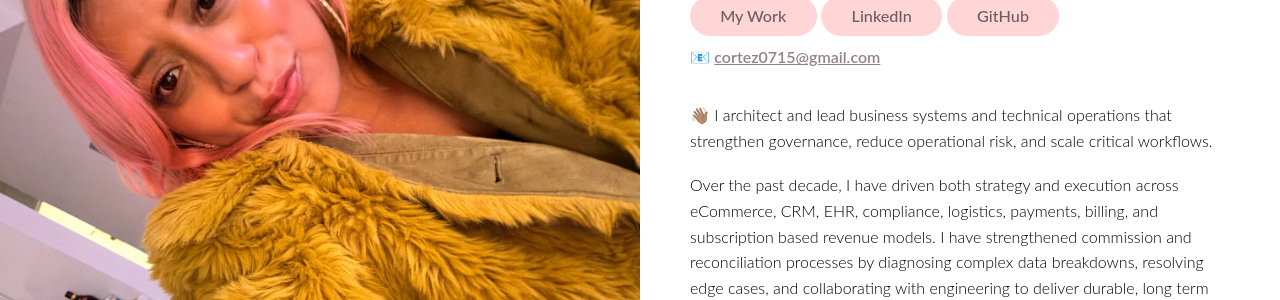
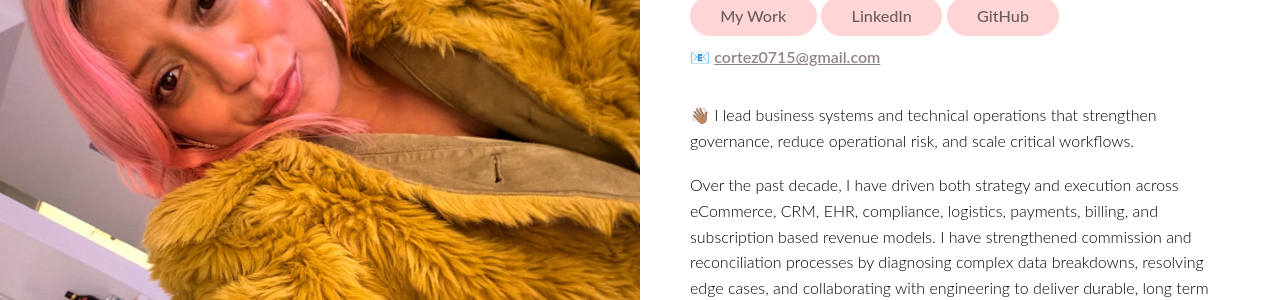
Before and after one commit to lylyco/lylyco.github.io, a Jekyll site: the page built from index.html, in a window 1280 px wide. Shown: the part 283-583 px from the top of the page. Built offline with Jekyll 4.4.1, drawn with Linux system fonts in a browser that asks for light colours.

Commit message:
“bio”

```diff
--- a/_config.yml
+++ b/_config.yml
@@ -29,7 +29,7 @@ content: |
   </div>
   <div class="bio">
       <p>
-      👋🏽 I architect and lead business systems and technical operations that strengthen governance,
+      👋🏽 I lead business systems and technical operations that strengthen governance,
       reduce operational risk, and scale critical workflows.
       </p>
 
```
